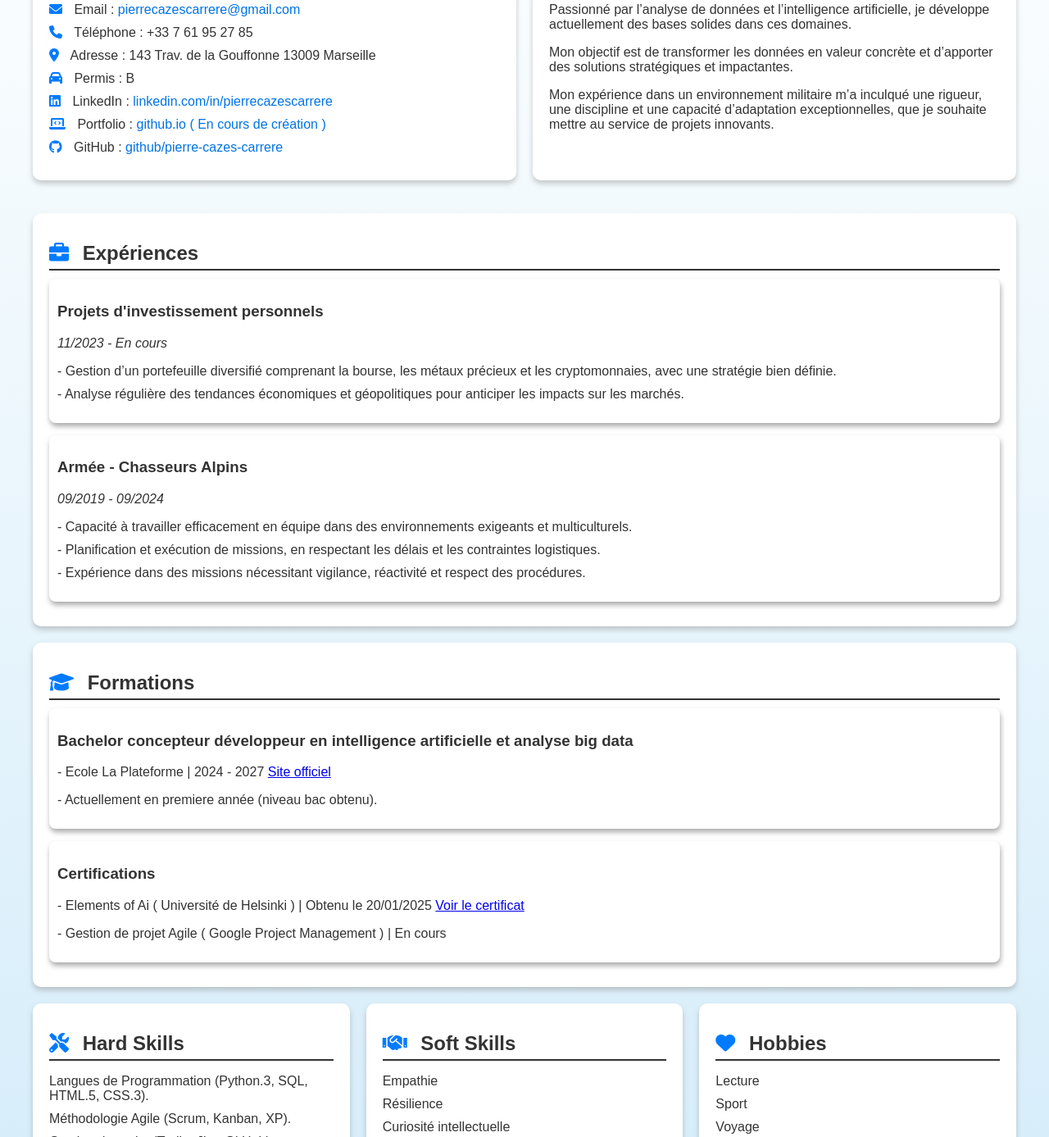
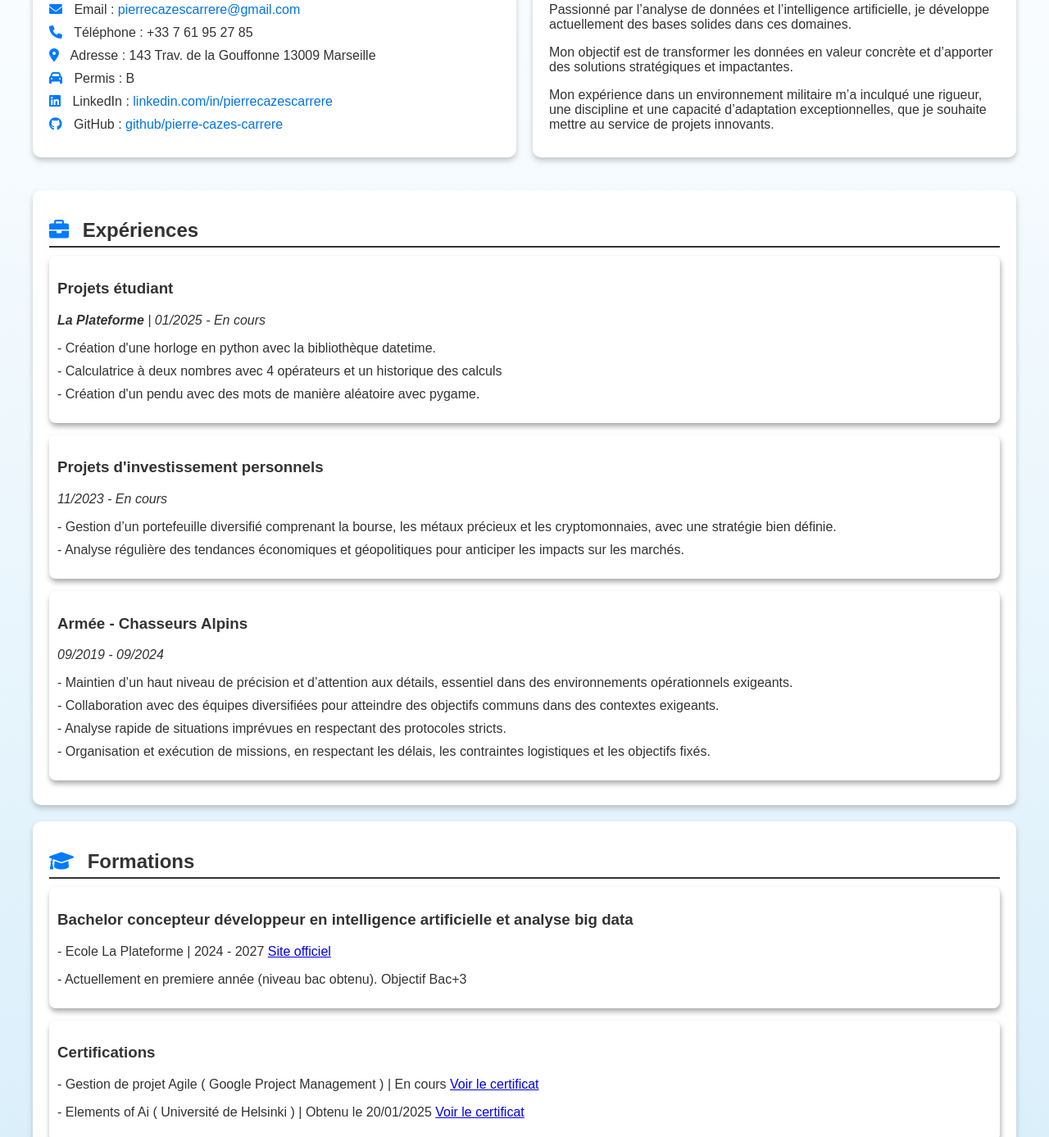
Before and after one commit to pierre-cazes-carrere/Curriculum_Vitae, a plain HTML site: page index.html in a window 1280 px wide. Shown: the part 256-1643 px from the top of the page at 82% size. Drawn offline with Linux system fonts and the light colour scheme.

```diff
--- a/index.html
+++ b/index.html
@@ -27,7 +27,6 @@
                     <li><i class="fa-solid fa-location-dot"></i> Adresse : 143 Trav. de la Gouffonne 13009 Marseille</li>
                     <li><i class="fa-solid fa-car"></i></i> Permis : B</li>
                     <li><i class="fa-brands fa-linkedin"></i> LinkedIn : <a href="https://www.linkedin.com/in/pierrecazescarrere/" target="_blank">linkedin.com/in/pierrecazescarrere</a></li>
-                    <li><i class="fa-solid fa-laptop-code"></i> Portfolio : <a href="https://pierre-cazes-carrere.github.io/portfolio/" target="_blank">github.io ( En cours de création )</a></li>
                     <li><i class="fa-brands fa-github"></i> GitHub : <a href="https://github.com/pierre-cazes-carrere" target="_blank">github/pierre-cazes-carrere</a></li>
                 </ul>
             </section>
@@ -47,6 +46,15 @@
         <section id="experience">
             <h2><i class="fa-solid fa-briefcase"></i> Expériences</h2>
             <div class="experience-item">
+                <h3>Projets étudiant</h3>
+                <p><em><strong> La Plateforme </strong>| 01/2025 - En cours</em></p>
+                <ul>
+                    <li>- Création d'une horloge en python avec la bibliothèque datetime.</li>
+                    <li>- Calculatrice à deux nombres avec 4 opérateurs et un historique des calculs</li>
+                    <li>- Création d'un pendu avec des mots de manière aléatoire avec pygame.</li>
+                </ul>
+            </div>
+            <div class="experience-item">
                 <h3>Projets d'investissement personnels</h3>
                 <p><em>11/2023 - En cours</em></p>
                 <ul>
@@ -60,11 +68,13 @@
                 <h3>Armée - Chasseurs Alpins</h3>
                 <p><em>09/2019 - 09/2024</em></p>
                 <ul>
-                    <li>- Capacité à travailler efficacement en équipe dans des
-                        environnements exigeants et multiculturels.</li>
-                    <li>- Planification et exécution de missions, en respectant les délais et les
-                        contraintes logistiques.</li>
-                    <li>- Expérience dans des missions nécessitant vigilance, réactivité et respect des procédures.</li>
+                    <li>- Maintien d’un haut niveau de précision et d’attention aux détails, essentiel dans
+                        des environnements opérationnels exigeants.</li>
+                    <li>- Collaboration avec des équipes diversifiées pour atteindre des objectifs
+                        communs dans des contextes exigeants.</li>
+                    <li>- Analyse rapide de situations imprévues en respectant des protocoles stricts.</li>
+                    <li>- Organisation et exécution de missions, en respectant les délais, les contraintes
+                        logistiques et les objectifs fixés.</li>
                 </ul>
             </div>
         </section>
@@ -75,14 +85,14 @@
                 <h3>Bachelor concepteur développeur en intelligence artificielle et analyse big data</h3>
                 <p>- Ecole La Plateforme | 2024 - 2027
                     <a href="https://laplateforme.io/bachelor-it/developpeur-en-intelligence-artificielle/" target="_blank">Site officiel</a></p>
-                <p>- Actuellement en premiere année (niveau bac obtenu).</p>
+                <p>- Actuellement en premiere année (niveau bac obtenu). Objectif Bac+3</p>
             </div>
             <div class="education-item">
                 <h3>Certifications</h3>
-                <p>- Elements of Ai ( Université de Helsinki ) | Obtenu le 20/01/2025
-                    <a href="https://certificates.mooc.fi/validate/a6d4zzsuzd" target="_blank">Voir le certificat</a>
-                </p>
-                <p>- Gestion de projet Agile ( Google Project Management ) | En cours</p>
+                  <p>- Gestion de projet Agile ( Google Project Management ) | En cours
+                    <a href="https://certificates.mooc.fi/validate/a6d4zzsuzd" target="_blank">Voir le certificat</a></p>
+                  <p>- Elements of Ai ( Université de Helsinki ) | Obtenu le 20/01/2025
+                    <a href="https://certificates.mooc.fi/validate/a6d4zzsuzd" target="_blank">Voir le certificat</a></p>
             </div>
         </section>
 
```
